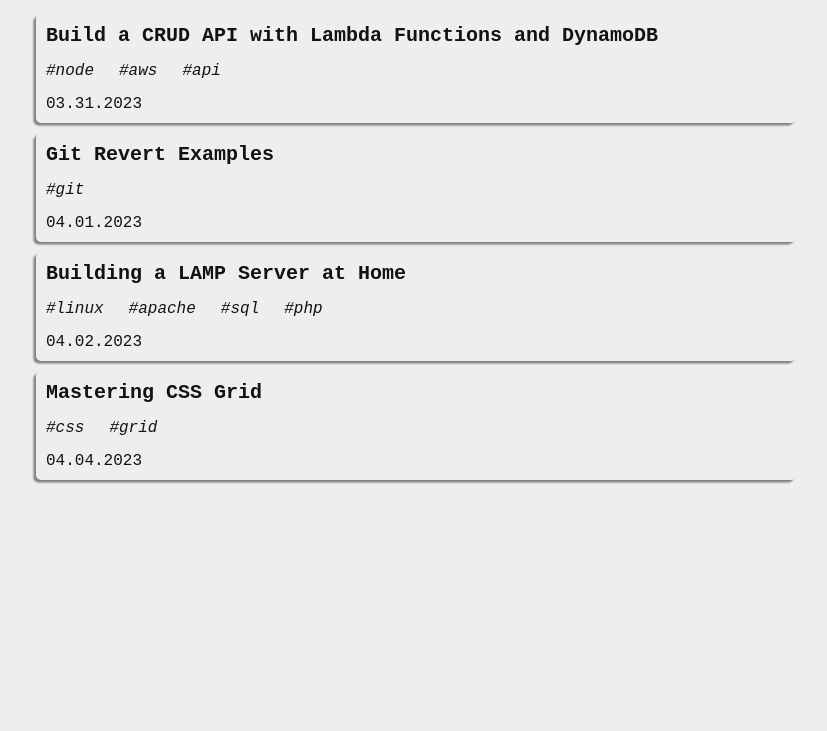
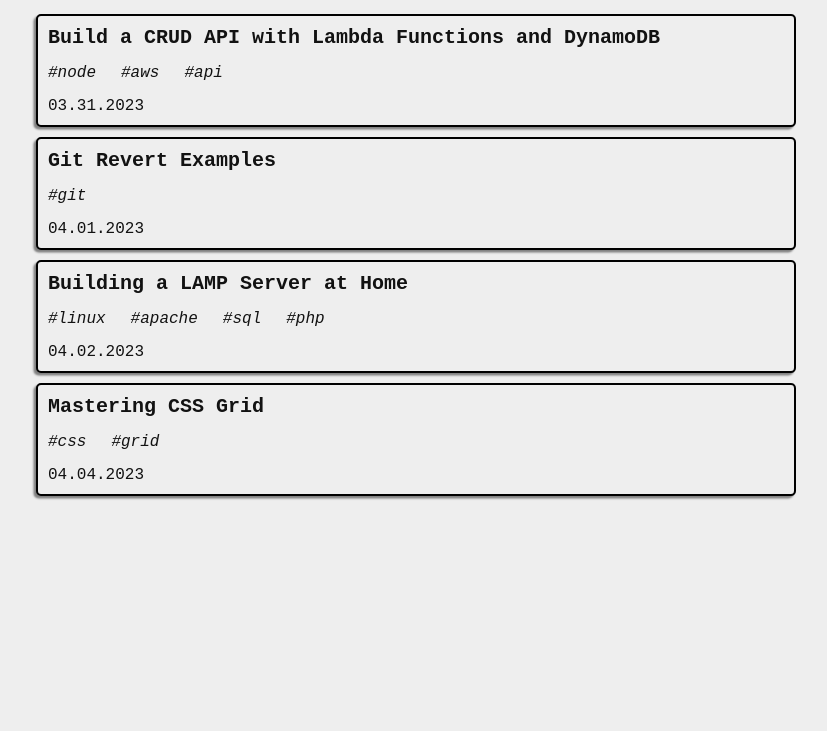
Before and after one commit to tyShinkle/blog-prod, a plain HTML site: page index.html in a window 1280 px wide. Shown: the part 69-800 px from the top of the page, without its empty margins (224-1051 px from the left). Drawn offline with Linux system fonts and the light colour scheme.

Commit message:
revert test

```diff
--- a/style.css
+++ b/style.css
@@ -47,7 +47,7 @@
     right: 0px;
     transform: translate3d(0, -50%, 0);
     cursor: pointer;
-    /*border: 2px solid var(--lite-font);*/
+    border: 2px solid var(--lite-font);
     border-radius: 5px;
     box-shadow: -2.5px 2.5px 2px grey;
 }
@@ -75,7 +75,7 @@
     color: var(--lite-font);
     background: url(./icon/search.svg) no-repeat scroll 10px 10px;
     background-size: 1.25em;
-    /*border: 2px solid black;*/
+    border: 2px solid black;
     border-radius: 5px;
     box-shadow: -2.5px 2.5px 2px grey;
     outline: none;
@@ -96,7 +96,7 @@
     max-width: 25em;
     font-family: monospace;
     font-size: 1rem;
-    /*border: 2px solid black;*/
+    border: 2px solid black;
     border-radius: 5px;
     color: var(--lite-font);
     box-shadow: -2.5px 2.5px 2px grey;
@@ -140,7 +140,7 @@
     padding: 10px;
     margin: 0px 10px 10px 10px;
     overflow:hidden;
-    /*border: 2px solid black;*/
+    border: 2px solid black;
     border-radius: 5px;
     box-shadow: -2.5px 2.5px 2px grey;
     transition: max-height 0.5s;
```
